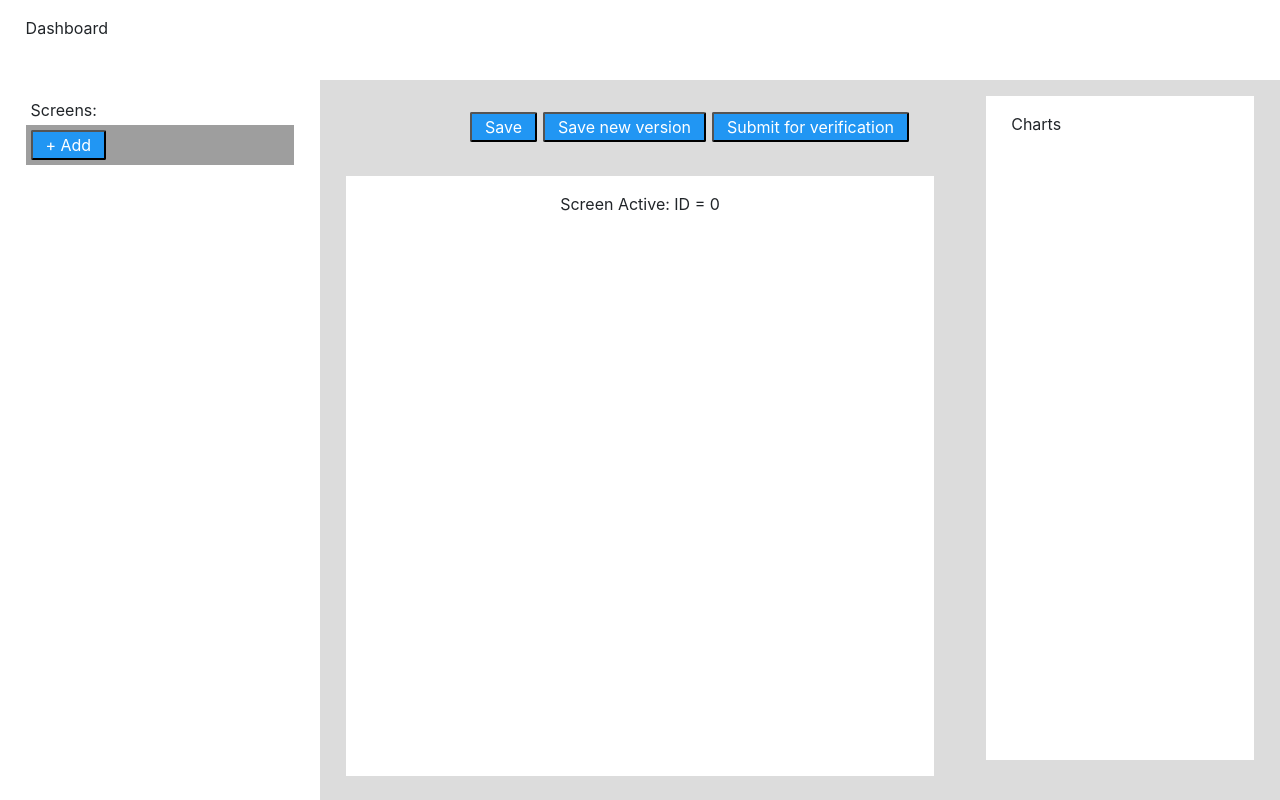
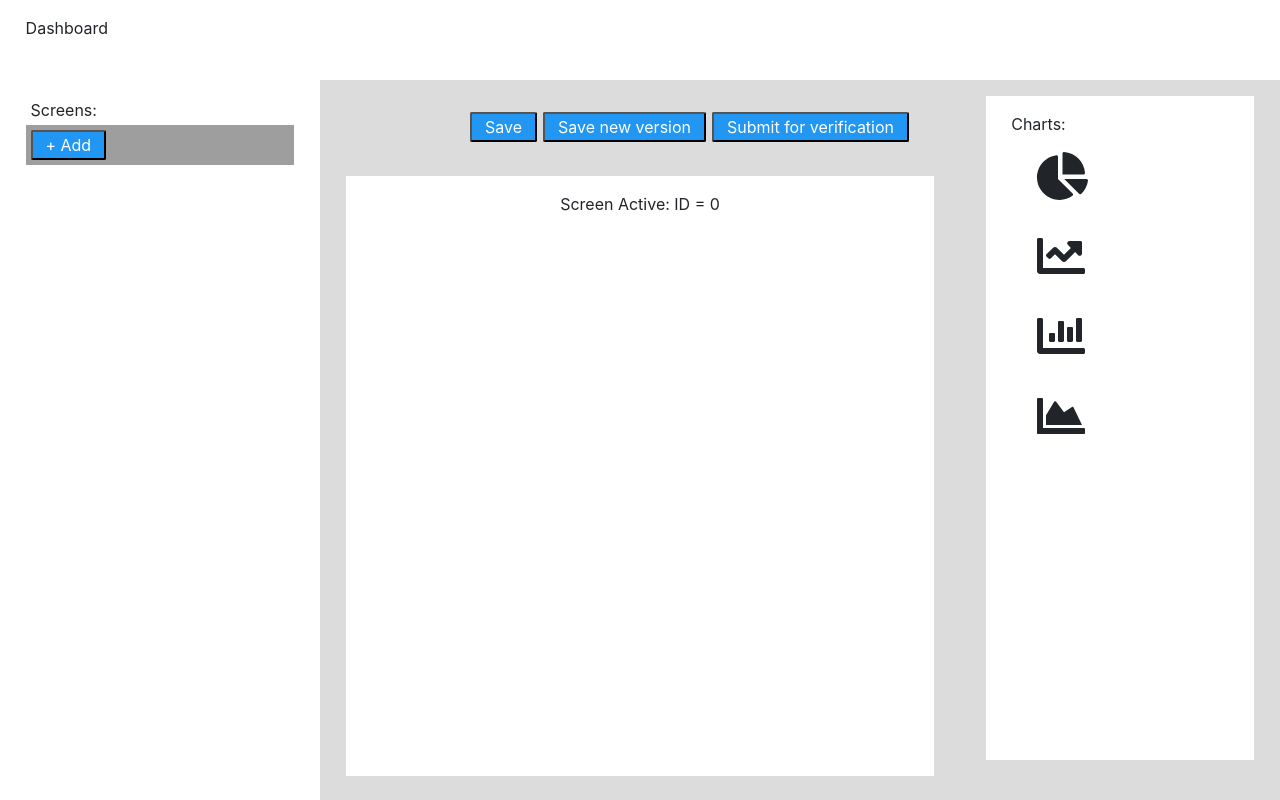
Before and after one commit to npgr/widgets, a React app: page / in a window 1280 px wide. Built offline with nearby package versions, Linux system fonts and the light colour scheme.

Commit message:
dependencies for charts and dragAndDrop

```diff
--- a/package.json
+++ b/package.json
@@ -12,10 +12,15 @@
     "test": "jest"
   },
   "dependencies": {
+    "@fortawesome/fontawesome-svg-core": "^1.2.20",
+    "@fortawesome/free-solid-svg-icons": "^5.10.0",
+    "@fortawesome/react-fontawesome": "^0.1.4",
     "enzyme": "^3.10.0",
     "enzyme-adapter-react-16": "^1.14.0",
     "prop-types": "^15.7.2",
     "react": "^16.8.6",
+    "react-dnd": "^9.3.2",
+    "react-dnd-html5-backend": "^9.3.2",
     "react-dom": "^16.8.6",
     "styled-components": "^4.3.2",
     "uuid": "^3.3.2"
--- a/src/js/components/RightBar/RightBar.js
+++ b/src/js/components/RightBar/RightBar.js
@@ -1,10 +1,30 @@
 import React from 'react'
+import { useDrag } from 'react-dnd'
+import { FontAwesomeIcon } from '@fortawesome/react-fontawesome'
+import {
+  faChartPie,
+  faChartLine,
+  faChartBar,
+  faChartArea
+} from '@fortawesome/free-solid-svg-icons'
 import { Block } from '../StyledComponents'
 
 export default () => (
   <Block width='25vw' height='90vh' bgColor='gainsboro' ptop='4vh'>
     <Block bgColor='white' height='83vh'>
-      Charts
+      Charts:
+      <Block>
+        <FontAwesomeIcon icon={faChartPie} size='3x' />
+      </Block>
+      <Block>
+        <FontAwesomeIcon icon={faChartLine} size='3x' />
+      </Block>
+      <Block>
+        <FontAwesomeIcon icon={faChartBar} size='3x' />
+      </Block>
+      <Block>
+        <FontAwesomeIcon icon={faChartArea} size='3x' />
+      </Block>
     </Block>
   </Block>
 )
```
Also changed, not shown: 1 other file (tests, documents, lock files or other folders).
